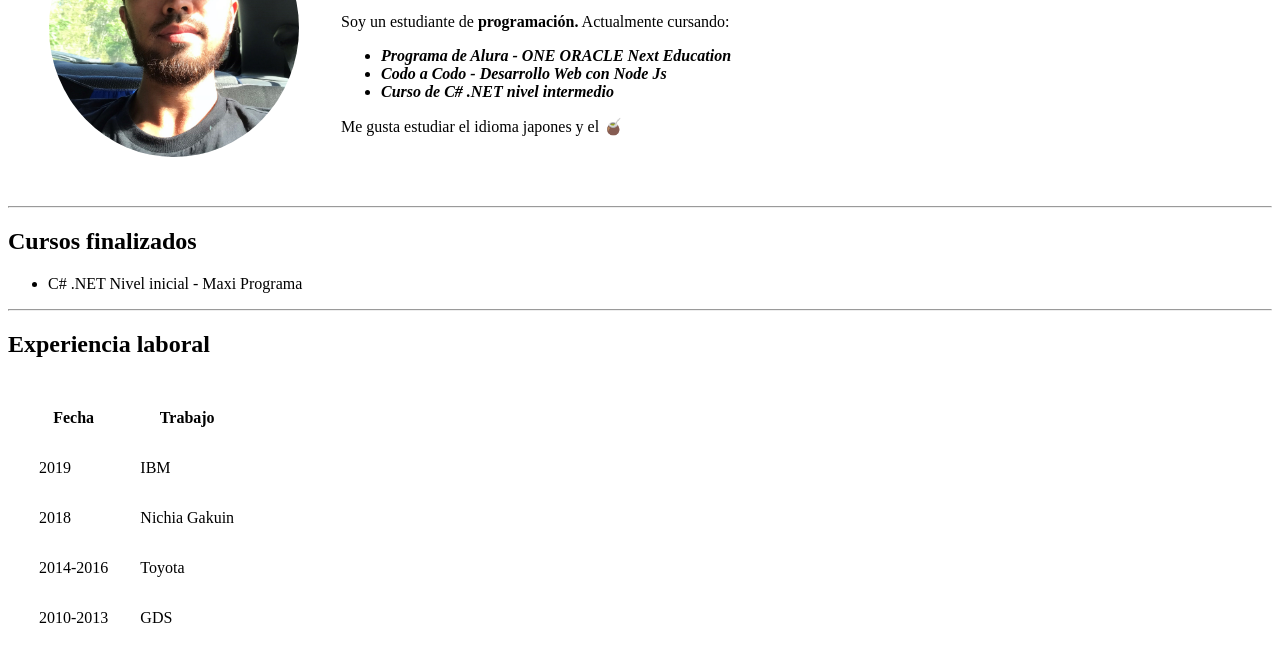
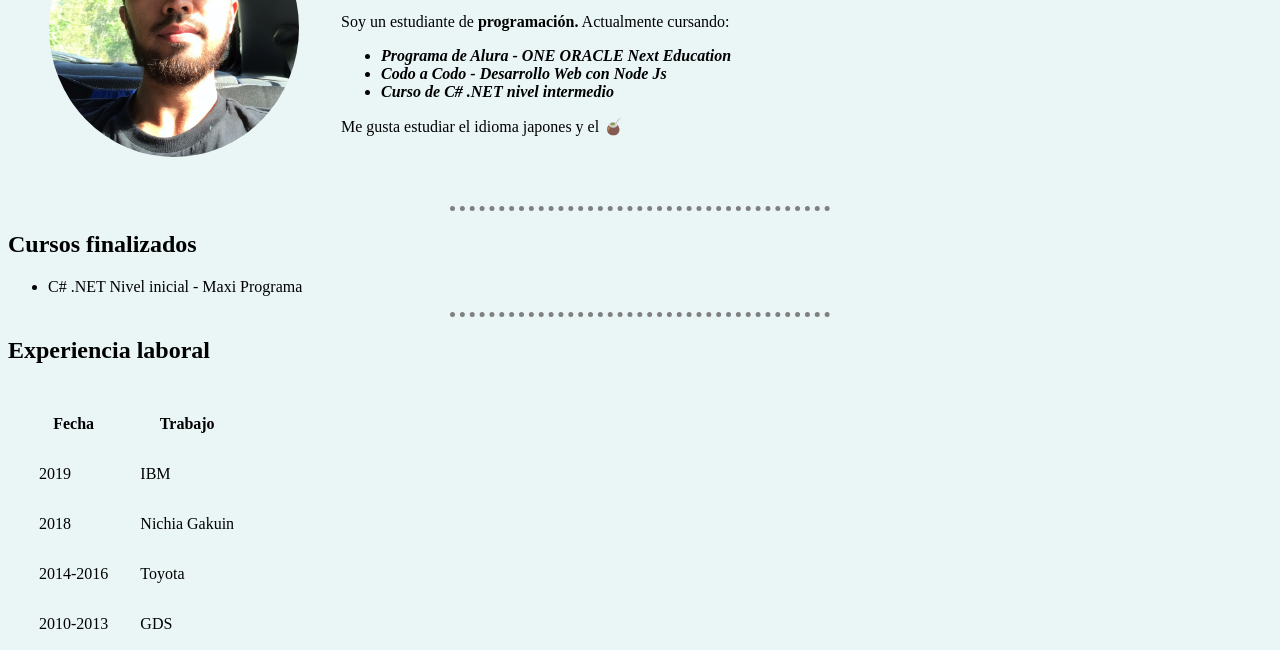
Before and after one commit to NishiPrograma/cv, a plain HTML site: page index.html in a window 1280 px wide. Shown: the part 150-800 px from the top of the page. Drawn offline with Linux system fonts and the light colour scheme.

Commit message:
Update index.html

```diff
--- a/index.html
+++ b/index.html
@@ -4,6 +4,19 @@
     <meta http-equiv="X-UA-Compatible" content="IE=edge" />
     <meta name="viewport" content="width=device-width, initial-scale=1.0" />
     <title>Mi sitio Personal - Nico Higa</title>
+
+    <style>
+      body{
+        background-color: #EAF6F6;
+      }
+      hr{
+        border-style: none;
+        border-top-style: dotted;
+        border-color: grey;
+        border-width: 5px;
+        width:30%;
+    </style>
+
   </head>
   <body>
     <table cellspacing="40">
```
